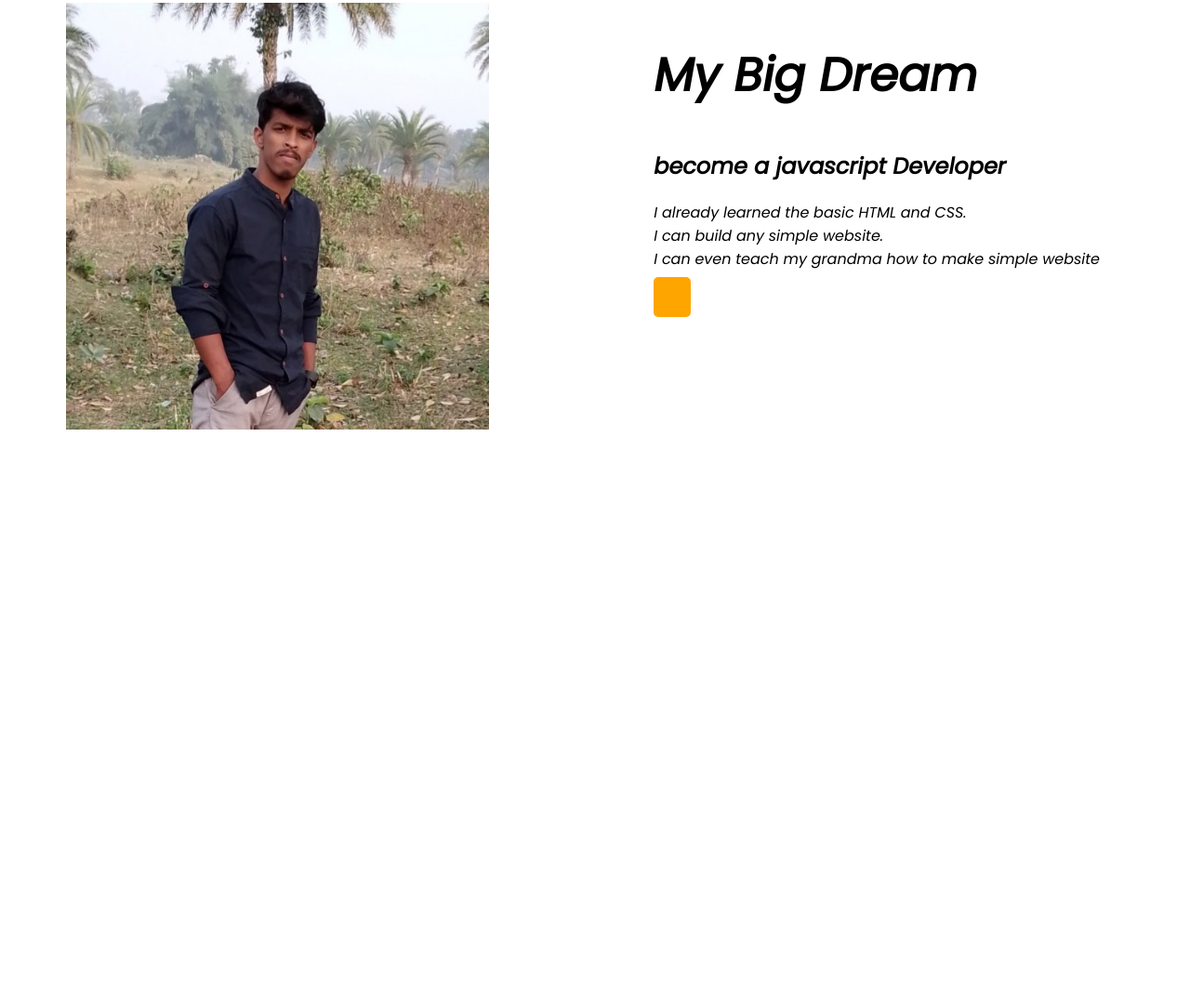
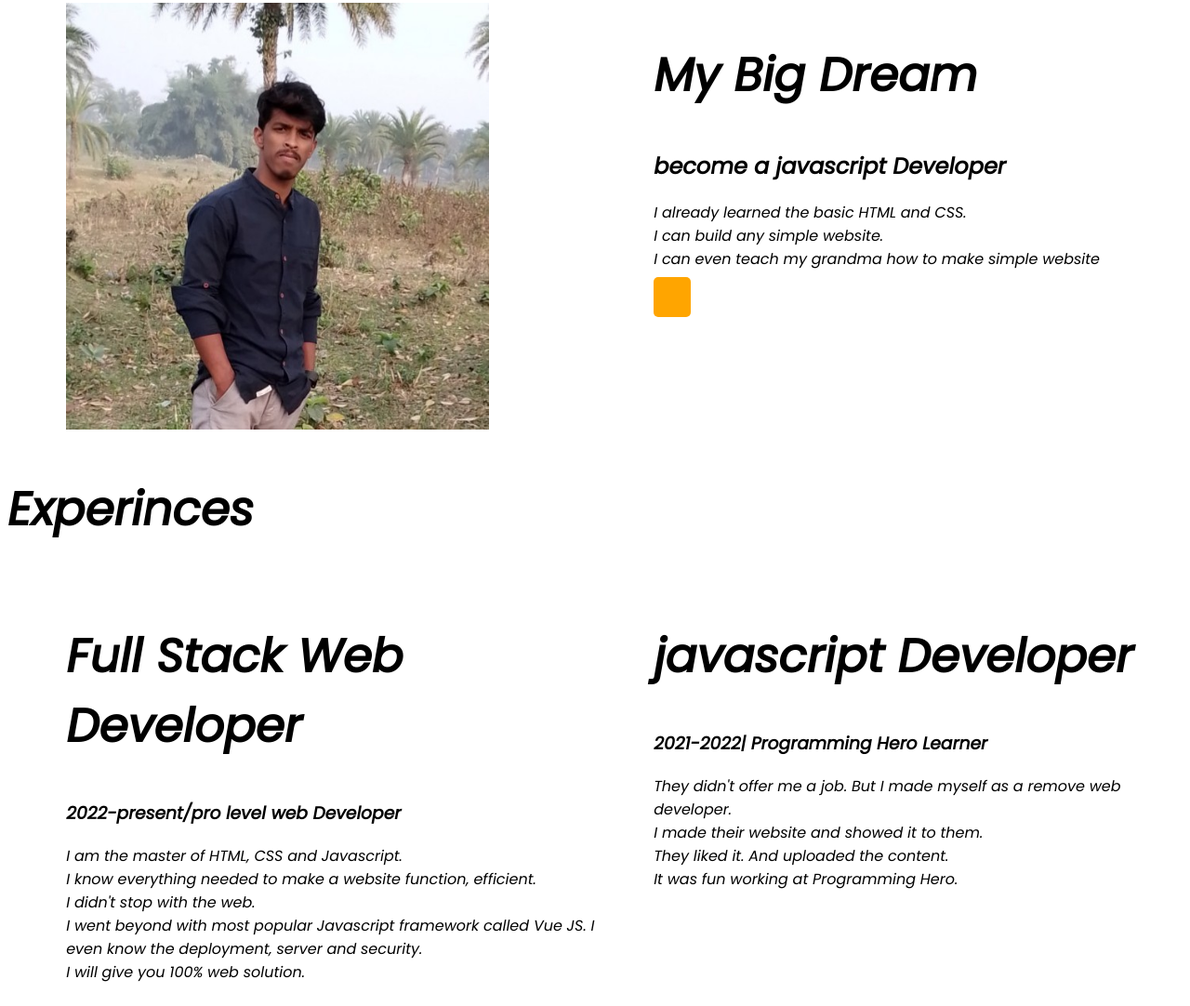
Before and after one commit to javascript-develop/developer-portfolio, a plain HTML site: page index.html in a window 1280 px wide. Shown: the part 468-1550 px from the top of the page at 93% size. Before the commit the page ends 945 px from the top, so only its background shows below. Drawn offline with Linux system fonts and the light colour scheme.

Commit message:
added experince-area

```diff
--- a/index.html
+++ b/index.html
@@ -13,7 +13,7 @@
 </head>
 
 <body>
-    <section>
+    <section class="top banner flexible-container">
         <div class="half-width">
             <h1>Welcome to</h1>
             <h1><span class="color-orange">Rubel Hosssin</span> world!</h1>
@@ -29,7 +29,7 @@
             <img src="images/web.png" alt="">
         </div>
     </section>
-    <section class="dream-big'">
+    <section class="dream-big flexible-container">
         <div class="half-width">
             <img src="images/IMG_20210116_092216_578.jpg" alt="">
         </div>
@@ -41,6 +41,30 @@
             <a class="link-button target=" blank" href="https://web.programming-hero.com//Download Resume"></a>
 
     </section>
+    <section class="Experince-area">
+        <h1>Experinces</h1>
+        <div class="flexible-container">
+            <div class="half-width">
+                <h1>Full Stack Web Developer</h1>
+                <h3>2022-present/pro level web Developer</h3>
+                <p>I am the master of HTML, CSS and Javascript. <br>
+                    I know everything needed to make a website function, efficient. <br>
+                    I didn't stop with the web. <br> I went beyond with most popular Javascript framework called Vue JS.
+                    I
+                    even know the deployment, server and security.
+                    <br> I will give you 100% web solution.
+                </p>
+            </div>
+            <div class="half-width">
+                <h1>javascript Developer</h1>
+                <h3>2021-2022| Programming Hero Learner</h3>
+                <p>They didn't offer me a job. But I made myself as a remove web developer. <br>
+                    I made their website and showed it to them. <br>
+                    They liked it. And uploaded the content. <br>
+                    It was fun working at Programming Hero.</p>
+            </div>
+        </div>
+    </section>
 </body>
 
 </html>
--- a/style.css
+++ b/style.css
@@ -7,7 +7,8 @@ h1{
 .color-orange{
     color: orange;
 }
-section{
+.flexible-container{
+
     display: flex;
 }
 .half-width{
@@ -24,6 +25,4 @@ section{
     padding: 10px 20px;
     font-weight: 700;
     border-radius: 5px;
-}.dream-big{
-
 }
```
